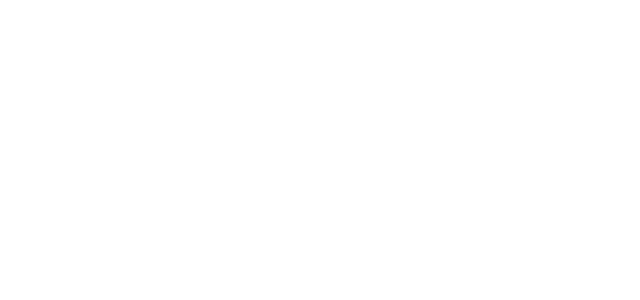
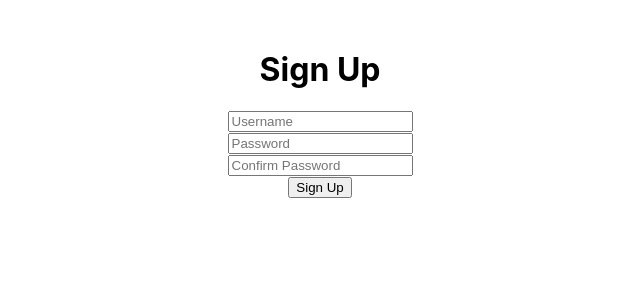
Before and after one commit to dorogus1/Wild-Cats-Unihack-2024, a React (Create React App) app: page /SignUpPage in a window 1280 px wide. Before the commit this address had no page. Shown: the top 300 px of the page, without its empty margins (320-960 px from the left). Built offline with nearby package versions, Linux system fonts and the light colour scheme.

Commit message:
I modified App.tsx and LoginPage.tsx to work with SignUpPage.tsx.

```diff
--- a/src/App.tsx
+++ b/src/App.tsx
@@ -3,23 +3,32 @@
 import LoginPage from "./LoginPage";
 import HomePage from "./HomePage";
 import SignUpPage from "./SignUpPage";
+
 const App: React.FC = () => {
     // Inițializează starea isLoggedIn folosind valoarea din localStorage
     const [isLoggedIn, setIsLoggedIn] = useState(() => {
-    return localStorage.getItem("isLoggedIn") === "true"; // Verifică dacă utilizatorul este logat
+        return localStorage.getItem("isLoggedIn") === "true";
     });
+
+    // Initializează starea pentru `isSignedUp`
+    const [isSignedUp, setIsSignedUp] = useState(false);
 
     return (
         <Router>
             <Routes>
-          {/* LoginPage */}
+                {/* Pagina de login */}
                 <Route path="/login" element={<LoginPage setIsLoggedIn={setIsLoggedIn} />} />
-          {/* Protected HomePage */}
+
+                {/* Pagina de signup */}
+                <Route path="/SignUpPage" element={<SignUpPage setIsSignedUp={setIsSignedUp} />} />
+
+                {/* Pagina Home protejată */}
                 <Route
                     path="/home"
                     element={isLoggedIn ? <HomePage /> : <Navigate to="/login" replace />}
                 />
-          {/* Redirect către login dacă userul accesează ruta rădăcină */}
+
+                {/* Redirecționare către login dacă accesezi ruta rădăcină */}
                 <Route path="/" element={<Navigate to="/login" replace />} />
             </Routes>
         </Router>
--- a/src/LoginPage.tsx
+++ b/src/LoginPage.tsx
@@ -15,15 +15,18 @@
         navigate("/home"); // Navighează la pagina Home
     };
 
+    const handleSignedUp = () => {
+        navigate("/SignedUp"); // Navighează la pagina Home
+    };
     return (
-        <div style={{ textAlign: "center", marginTop: "50px" }}>
+        <div style={{textAlign: "center", marginTop: "50px"}}>
             <h1>Login</h1>
-            <input type="text" placeholder="Username" />
-            <br />
-            <input type="password" placeholder="Password" />
-            <br />
+            <input type="text" placeholder="Username"/>
+            <br/>
+            <input type="password" placeholder="Password"/>
+            <br/>
             <button onClick={handleLogin}>Login</button>
-
+            <button onClick={handleSignedUp}>Sign Up</button>
         </div>
     );
 };
--- a/src/SignUpPage.tsx
+++ b/src/SignUpPage.tsx
@@ -1,7 +1,12 @@
 import React, { useState } from "react";
 import { useNavigate } from "react-router-dom";
 
-const SignUpPage: React.FC = () => {
+// Definim tipul props pentru componentă
+interface SignUpPageProps {
+    setIsSignedUp: React.Dispatch<React.SetStateAction<boolean>>;
+}
+
+const SignUpPage: React.FC<SignUpPageProps> = ({ setIsSignedUp }) => {
     const [username, setUsername] = useState<string>("");
     const [password, setPassword] = useState<string>("");
     const [confirmPassword, setConfirmPassword] = useState<string>("");
@@ -9,12 +14,13 @@
     const navigate = useNavigate();
 
     const handleSignUp = () => {
+        // Verificăm dacă parolele coincid
         if (password !== confirmPassword) {
             setErrorMessage("Passwords do not match!");
             return;
         }
 
-        // Save user credentials (in a real app, send this data to a backend server)
+        // Obținem lista de utilizatori din localStorage
         const users = JSON.parse(localStorage.getItem("users") || "[]");
         const userExists = users.some((user: any) => user.username === username);
 
@@ -23,10 +29,14 @@
             return;
         }
 
+        // Adăugăm utilizatorul nou în localStorage
         users.push({ username, password });
         localStorage.setItem("users", JSON.stringify(users));
 
-        // Redirect to login page after successful signup
+        // Setăm `isSignedUp` la `true`
+        setIsSignedUp(true);
+
+        // Navigăm către pagina de login
         navigate("/login");
     };
 
```
Lines whose indentation alone changed are shown as unchanged.
